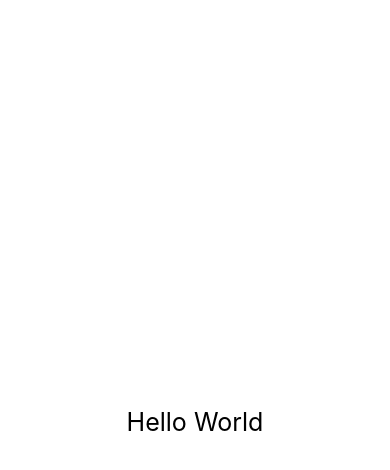
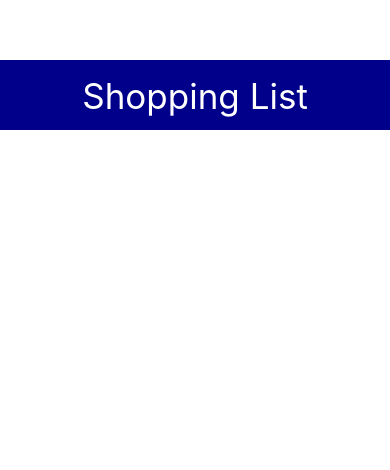
Before and after one commit to imadcollin/r-n-shopping-list, a React Native app: screen / in a window 390 px wide. Shown: the top 470 px of the page. Built offline with nearby package versions, Linux system fonts and the light colour scheme.

Commit message:
Add header componant

```diff
--- a/App.js
+++ b/App.js
@@ -1,10 +1,10 @@
 import React from 'react';
 import {View, Text, StyleSheet} from 'react-native';
-
+import Header from './Components/Header';
 const App = () => {
   return (
     <View style={styles.root}>
-      <Text style={styles.text}>Hello World</Text>
+      <Header title="Shopping List"></Header>
     </View>
   );
 };
@@ -13,11 +13,6 @@ export default App;
 const styles = StyleSheet.create({
   root: {
     flex: 1,
-    justifyContent: 'center',
-    alignItems: 'center',
-  },
-  text: {
-    color: '#000',
-    fontSize: 25,
+    marginTop: 60,
   },
 });
--- /dev/null
+++ b/Components/Header.js
@@ -0,0 +1,24 @@
+import React from 'react';
+import {View, Text, StyleSheet} from 'react-native';
+
+const Header = ({title}) => {
+  return (
+    <View style={styles.root}>
+      <Text style={styles.text}>{title}</Text>
+    </View>
+  );
+};
+export default Header;
+
+const styles = StyleSheet.create({
+  root: {
+    height: 70,
+    padding: 15,
+    backgroundColor: '#00008B',
+  },
+  text: {
+    color: '#fff',
+    fontSize: 35,
+    textAlign: 'center',
+  },
+});
```
